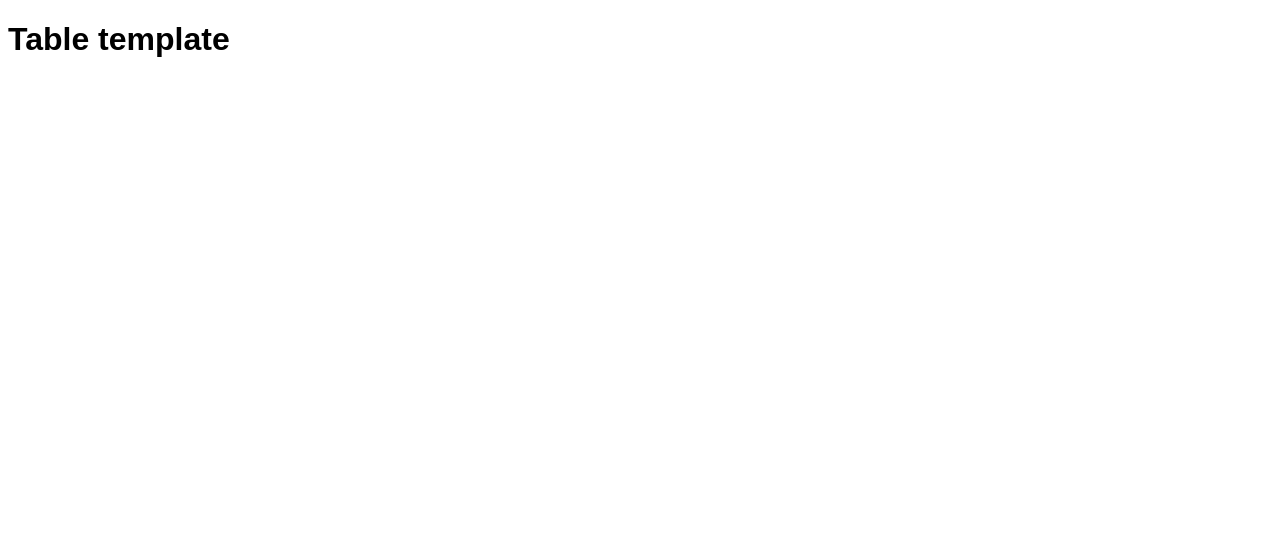
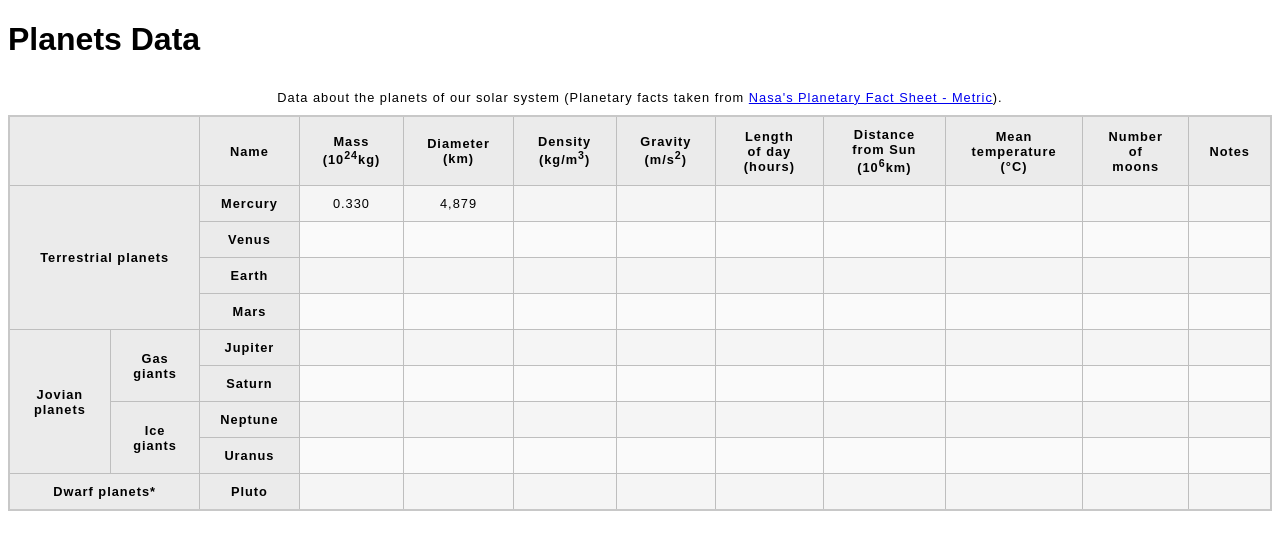
Before and after one commit to 2Xtech/INFT_1206_web_development, a plain HTML site: page assignment2/part2/index.html in a window 1280 px wide. Drawn offline with Linux system fonts and the light colour scheme.

Commit message:
basic structure of table

```diff
--- a/assignment2/part2/index.html
+++ b/assignment2/part2/index.html
@@ -11,12 +11,158 @@
   <head>
     <meta charset="utf-8">
     <meta name="viewport" content="width=device-width">
-    <title>Table template</title>
+    <title>Planets</title>
     <link href="minimal-table.css" rel="stylesheet" type="text/css">
   </head>
   <body>
-    <h1>Table template</h1>
+    <h1>Planets Data</h1>
 
+    <table>
+      <caption>Data about the planets of our solar system (Planetary facts taken from <a href="http://nssdc.gsfc.nasa.gov/planetary/factsheet/">Nasa's Planetary Fact Sheet - Metric</a>).</caption>
+      <thead>
+        <tr>
+          <th colspan="2"></th>
+          <th>Name</th>
+          <th>Mass (10<sup>24</sup>kg)</th>
+          <th>Diameter (km)</th>
+          <th>Density (kg/m<sup>3</sup>)</th>
+          <th>Gravity (m/s<sup>2</sup>)</th>
+          <th>Length of day (hours)</th>
+          <th>Distance from Sun (10<sup>6</sup>km)</th>
+          <th>Mean temperature (°C)</th>
+          <th>Number of moons</th>
+          <th>Notes</th>
+        </tr>
+      </thead>
+
+        <tbody>
+        <tr>
+          <th colspan="2" rowspan="4">Terrestrial planets</th>
+          <th>Mercury</th>
+          <td>0.330</td>
+          <td>4,879</td>
+          <td></td>
+          <td></td>
+          <td></td>
+          <td></td>
+          <td></td>
+          <td></td>
+          <td></td>
+        </tr>
+
+        <tr>
+          <th>Venus</th>
+          <td></td>
+          <td></td>
+          <td></td>
+          <td></td>
+          <td></td>
+          <td></td>
+          <td></td>
+          <td></td>
+          <td></td>
+        </tr>
+
+        <tr>
+          <th>Earth</th>
+          <td></td>
+          <td></td>
+          <td></td>
+          <td></td>
+          <td></td>
+          <td></td>
+          <td></td>
+          <td></td>
+          <td></td>
+        </tr>
+
+        <tr>
+          <th>Mars</th>
+          <td></td>
+          <td></td>
+          <td></td>
+          <td></td>
+          <td></td>
+          <td></td>
+          <td></td>
+          <td></td>
+          <td></td>
+        </tr>
+
+        <tr>
+          <th rowspan="4">Jovian planets</th>
+          <th rowspan="2">Gas giants</th>
+          <th>Jupiter</th>
+          <td></td>
+          <td></td>
+          <td></td>
+          <td></td>
+          <td></td>
+          <td></td>
+          <td></td>
+          <td></td>
+          <td></td>
+        </tr>
+
+        <tr>
+          <th>Saturn</th>
+          <td></td>
+          <td></td>
+          <td></td>
+          <td></td>
+          <td></td>
+          <td></td>
+          <td></td>
+          <td></td>
+          <td></td>
+
+        </tr>
+
+        <tr>
+          <th rowspan="2">Ice giants</th>
+          <th>Neptune</th>
+          <td></td>
+          <td></td>
+          <td></td>
+          <td></td>
+          <td></td>
+          <td></td>
+          <td></td>
+          <td></td>
+          <td></td>
+        </tr>
+
+        <tr>
+          <th>Uranus</th>
+          <td></td>
+          <td></td>
+          <td></td>
+          <td></td>
+          <td></td>
+          <td></td>
+          <td></td>
+          <td></td>
+          <td></td>
+        </tr>
+
+        <tr>
+          <th colspan="2">Dwarf planets*</th>
+          <th>Pluto</th>
+          <td></td>
+          <td></td>
+          <td></td>
+          <td></td>
+          <td></td>
+          <td></td>
+          <td></td>
+          <td></td>
+          <td></td>
+        </tr>
+
+
+      </tbody>
+
+    </table>
 
   </body>
 </html>
```
